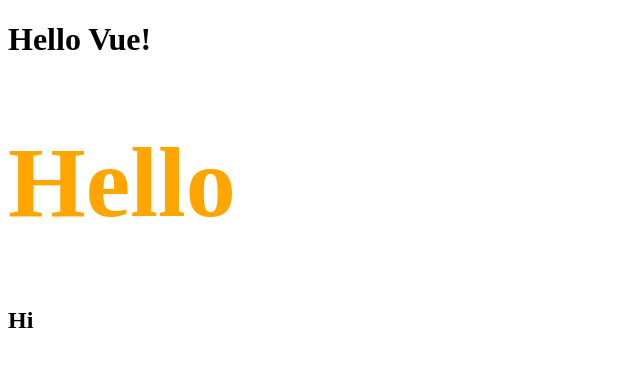
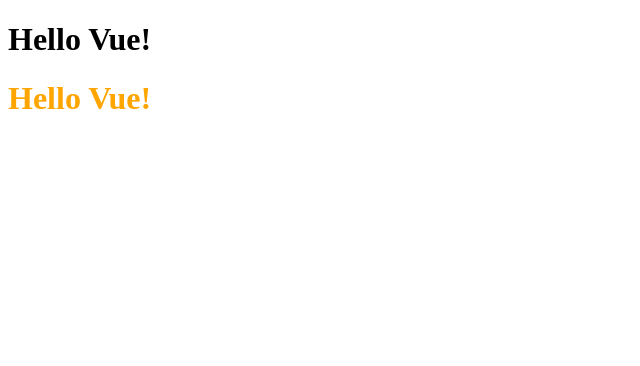
Before and after one commit to MyeonghoonNam/Vue-Practice, a Vue app in the folder Component/: page / in a window 1280 px wide. Shown: the top 366 px of the page, without its empty margins (0-640 px from the left). Built offline with nearby package versions, Linux system fonts and the light colour scheme.

Commit message:
컴포넌트 양방향 데이터 다루기

```diff
--- a/Component/src/App.vue
+++ b/Component/src/App.vue
@@ -1,9 +1,8 @@
 <template>
   <h1>{{ msg }}</h1>
   <Hello
-    class="hello"
-    style="font-size: 100px"
-    @click="msg += '!'"
+    :message="msg"
+    @reverse="reverseMsg"
   />
 </template>
 
@@ -19,5 +18,10 @@
       msg: 'Hello Vue!'
     }
   },
+  methods: {
+    reverseMsg() {
+      this.msg = this.msg.split('').reverse().join('')
+    }
+  }
 }
 </script>
--- a/Component/src/components/Hello.vue
+++ b/Component/src/components/Hello.vue
@@ -1,18 +1,18 @@
 <template>
-  <h1
-    v-bind="$attrs"
-  >
-    Hello
+  <h1 @click="$emit('reverse')">
+    {{ message }}
   </h1>
-
-  <h2>
-    Hi
-  </h2>
 </template>
 
 <script>
 export default {
-  inheritAttrs: false,
+  props: {
+    message: {
+      type: String,
+      default: ''
+    }
+  },
+  emits: ['reverse']
 }
 </script>
 
```
